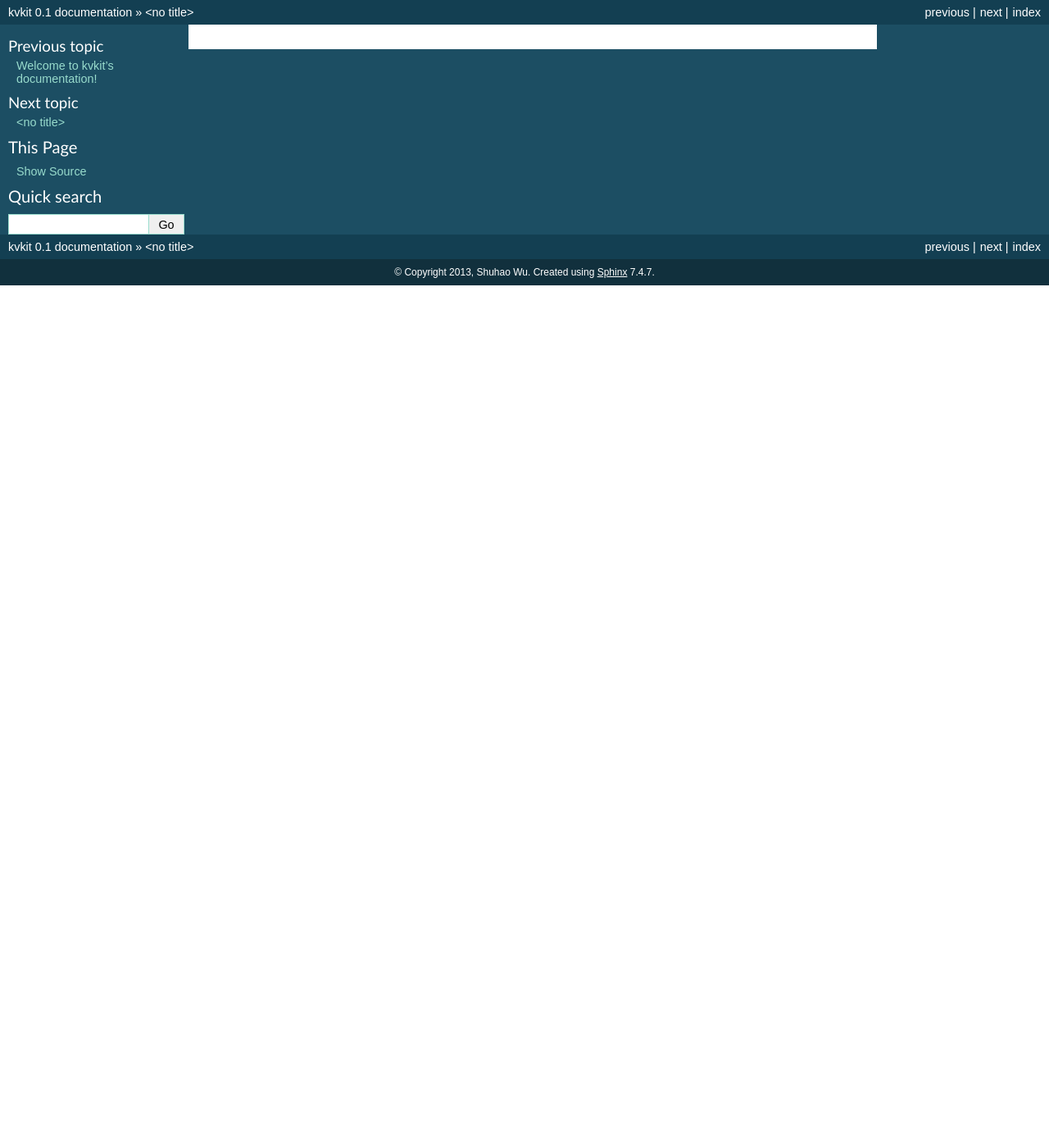
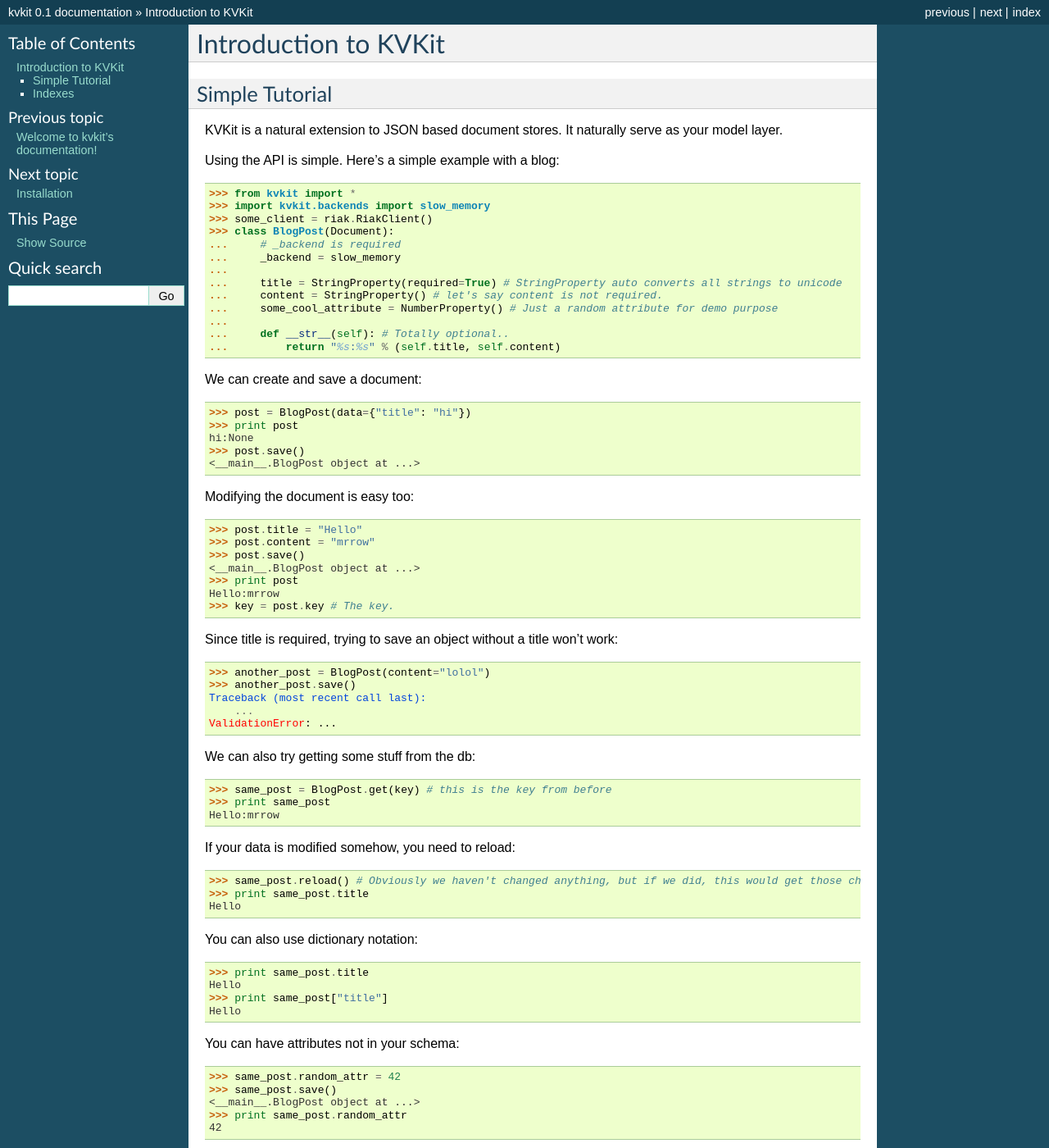
Before and after one commit to shuhaowu/kvkit, a Sphinx documentation site: the page built from docs/introduction.rst, in a window 1280 px wide and 1400 px high. Shown: the whole window at 82% size. Built offline with Sphinx 7.4.7, drawn with Linux system fonts in a browser that asks for light colours; some of the changed text lies outside the part shown.

Commit message:
More doc updates.

```diff
--- a/docs/installation.rst
+++ b/docs/installation.rst
@@ -1 +1,5 @@
 .. _installation-chapter:
+
+============
+Installation
+============
--- a/docs/introduction.rst
+++ b/docs/introduction.rst
@@ -1 +1,107 @@
 .. _introduction-chapter:
+
+=====================
+Introduction to KVKit
+=====================
+
+Simple Tutorial
+---------------
+
+KVKit is a natural extension to JSON based document stores. It naturally
+serve as your model layer.
+
+Using the API is simple. Here's a simple example with a blog::
+
+    >>> from kvkit import *
+    >>> import kvkit.backends import slow_memory
+    >>> some_client = riak.RiakClient()
+    >>> class BlogPost(Document):
+    ...     # _backend is required
+    ...     _backend = slow_memory
+    ...
+    ...     title = StringProperty(required=True) # StringProperty auto converts all strings to unicode
+    ...     content = StringProperty() # let's say content is not required.
+    ...     some_cool_attribute = NumberProperty() # Just a random attribute for demo purpose
+    ...
+    ...     def __str__(self): # Totally optional..
+    ...         return "%s:%s" % (self.title, self.content)
+
+We can create and save a document::
+
+    >>> post = BlogPost(data={"title": "hi"})
+    >>> print post
+    hi:None
+    >>> post.save()
+    <__main__.BlogPost object at ...>
+
+Modifying the document is easy too::
+
+    >>> post.title = "Hello"
+    >>> post.content = "mrrow"
+    >>> post.save() #doctest: +ELLIPSIS
+    <__main__.BlogPost object at ...>
+    >>> print post
+    Hello:mrrow
+    >>> key = post.key # The key.
+
+Since title is required, trying to save an object without a title won't work::
+
+    >>> another_post = BlogPost(content="lolol")
+    >>> another_post.save()
+    Traceback (most recent call last):
+        ...
+    ValidationError: ...
+
+We can also try getting some stuff from the db::
+
+    >>> same_post = BlogPost.get(key) # this is the key from before
+    >>> print same_post
+    Hello:mrrow
+
+If your data is modified somehow, you need to reload::
+
+    >>> same_post.reload() # Obviously we haven't changed anything, but if we did, this would get those changes
+    >>> print same_post.title
+    Hello
+
+You can also use dictionary notation::
+
+    >>> print same_post.title
+    Hello
+    >>> print same_post["title"]
+    Hello
+
+You can have attributes not in your schema::
+
+    >>> same_post.random_attr = 42
+    >>> same_post.save()
+    <__main__.BlogPost object at ...>
+    >>> print same_post.random_attr
+    42
+
+Accessing non-existent attributes will fail::
+
+    >>> same_post.none_existent
+    Traceback (most recent call last):
+      ...
+    AttributeError: ...
+
+Accessing a non-existent attribute that's **in** your schema will return
+``None``::
+
+    >> print same_post.some_cool_attribute  # Remember? We never set this
+    None
+
+You can also delete stuff::
+
+    >>> same_post.delete()
+    >>> BlogPost.get(key)
+    Traceback (most recent call last):
+        ...
+    NotFoundError: ...
+
+Indexes
+-------
+
+Backends that support indexes can retrieve data not just via the key, but also
+some field and values. Here are some examples::
```
Also changed, not shown: docs/api.rst (+8 -0 lines), docs/backends.rst (+22 -0 lines), 1 other file.
